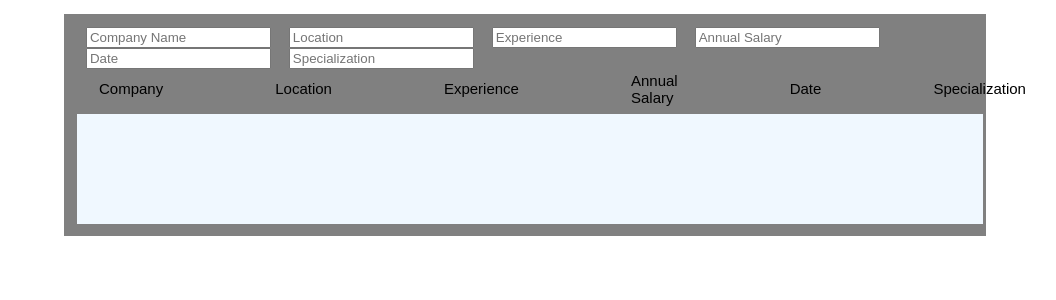
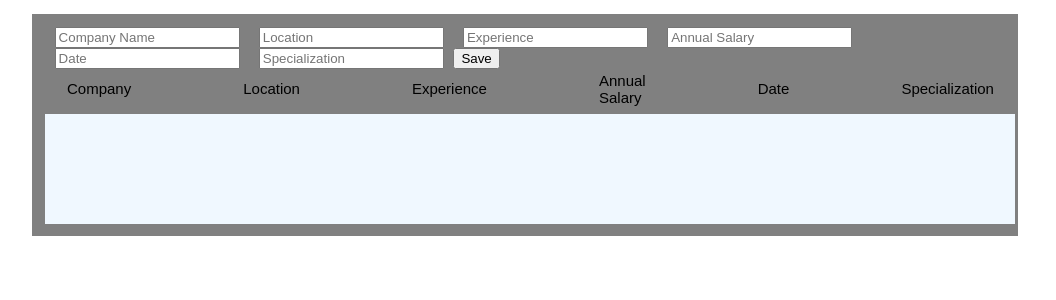
Before and after one commit to yergozhin/levels_kz, a React (Create React App) app: page / in a window 1280 px wide. Shown: the top 300 px of the page, without its empty margins (140-1196 px from the left). Built offline with nearby package versions, Linux system fonts and the light colour scheme.

Commit message:
src/App.css src/pages/Main.jsx

```diff
--- a/src/App.css
+++ b/src/App.css
@@ -47,7 +47,7 @@
   height: 200px;
 }
 .table-menu{
-  width: 70%;
+  width: 75%;
   height: auto;
   background-color: gray;
   padding: 1%;
--- a/src/pages/Main.jsx
+++ b/src/pages/Main.jsx
@@ -1,13 +1,13 @@
 import { useSelector } from "react-redux";
-//import { useDispatch } from "react-redux";
-//import { useNavigate } from "react-router-dom";
+import { useDispatch } from "react-redux";
+import { useNavigate } from "react-router-dom";
 import { useState } from "react";
-//import { addPage } from "../actions/Action";
+import { addPage } from "../actions/Action";
 
 export default function Home(){
     const pages = useSelector((state) => state.pages);
-    //const dispatch = useDispatch();
-    //const navigateTo = useNavigate();
+    const dispatch = useDispatch();
+    const navigateTo = useNavigate();
 
     const [company, setCompany] = useState("")
     const [location, setLocation] = useState("")
@@ -34,6 +34,11 @@ export default function Home(){
     const handleSpecializationChange = (event) => {
         setSpecialization(event.target.value);
     }
+    const onSave = () => {
+        if (!company || !location || !experience || !annualSalary || !date || !specialization) return;
+        dispatch(addPage(company,location,experience,annualSalary,date,specialization));
+        navigateTo("/");
+    }
     return (
         <div className="navigation-menu">
             <div className="table-menu">
@@ -43,6 +48,9 @@ export default function Home(){
                 <input value={annualSalary} onChange={handleAnnualSalaryChange} type="text" name="annualSalary" placeholder="Annual Salary" className="myInputs"/>
                 <input value={date} onChange={handleDateChange} type="text" name="date" placeholder="Date" className="myInputs"/>
                 <input value={specialization} onChange={handleSpecializationChange} type="text" name="specialization" placeholder="Specialization" className="myInputs"/>
+                <button onClick={onSave} className="pgbutton">
+                    Save
+                </button>
                 <table>
                     <tr>
                         <td className="columns">Company</td>
```
